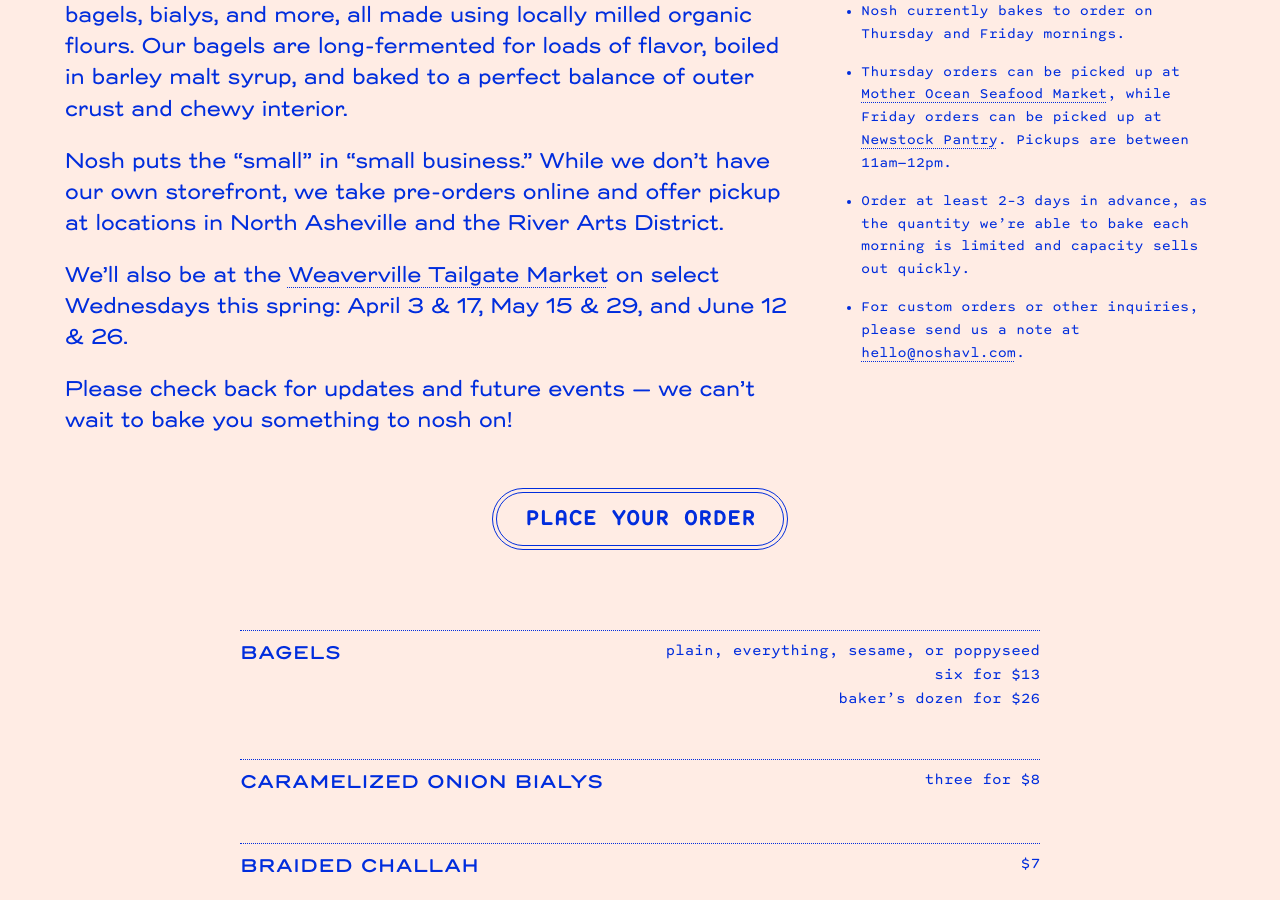
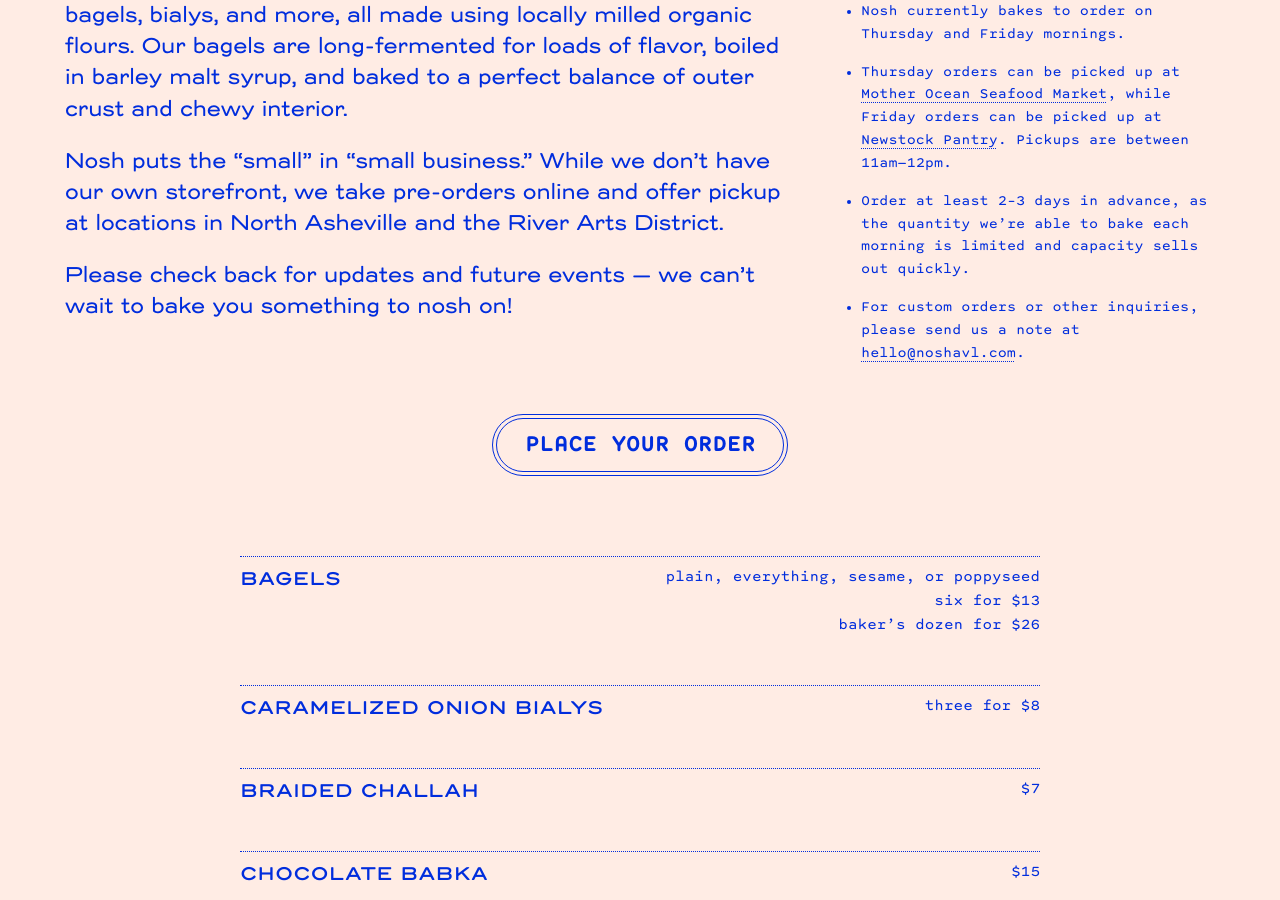
Before and after one commit to mattjohnlee/nosh-avl, a Jekyll site: the page built from index.md, in a window 1280 px wide and 900 px high, scrolled down 452 px. Built offline with Jekyll 4.4.1, drawn with Linux system fonts in a browser that asks for light colours.

Commit message:
remove Weaverville Market

```diff
--- a/index.md
+++ b/index.md
@@ -21,7 +21,6 @@ slug: home
 	<div class="intro">
 		<p>Nosh is a micro bakery in Asheville, NC offering small-batch bagels, bialys, and more, all made using locally milled organic flours. Our bagels are long-fermented for loads of flavor, boiled in barley malt syrup, and baked to a perfect balance of outer crust and chewy interior.</p>
 		<p>Nosh puts the “small” in “small business.” While we don’t have our own storefront, we take pre-orders online and offer pickup at locations in North Asheville and the River Arts District.</p>
-		<p>We’ll also be at the <a href="https://weavervillemarket.com/" tareget="_blank">Weaverville Tailgate Market</a> on select Wednesdays this spring: April 3 &amp; 17, May 15 &amp; 29, and June 12 &amp; 26.</p>
 		<p>Please check back for updates and future events — we can’t wait to bake you something to nosh on!</p>
 	</div>
 	<div class="order-info">
```
